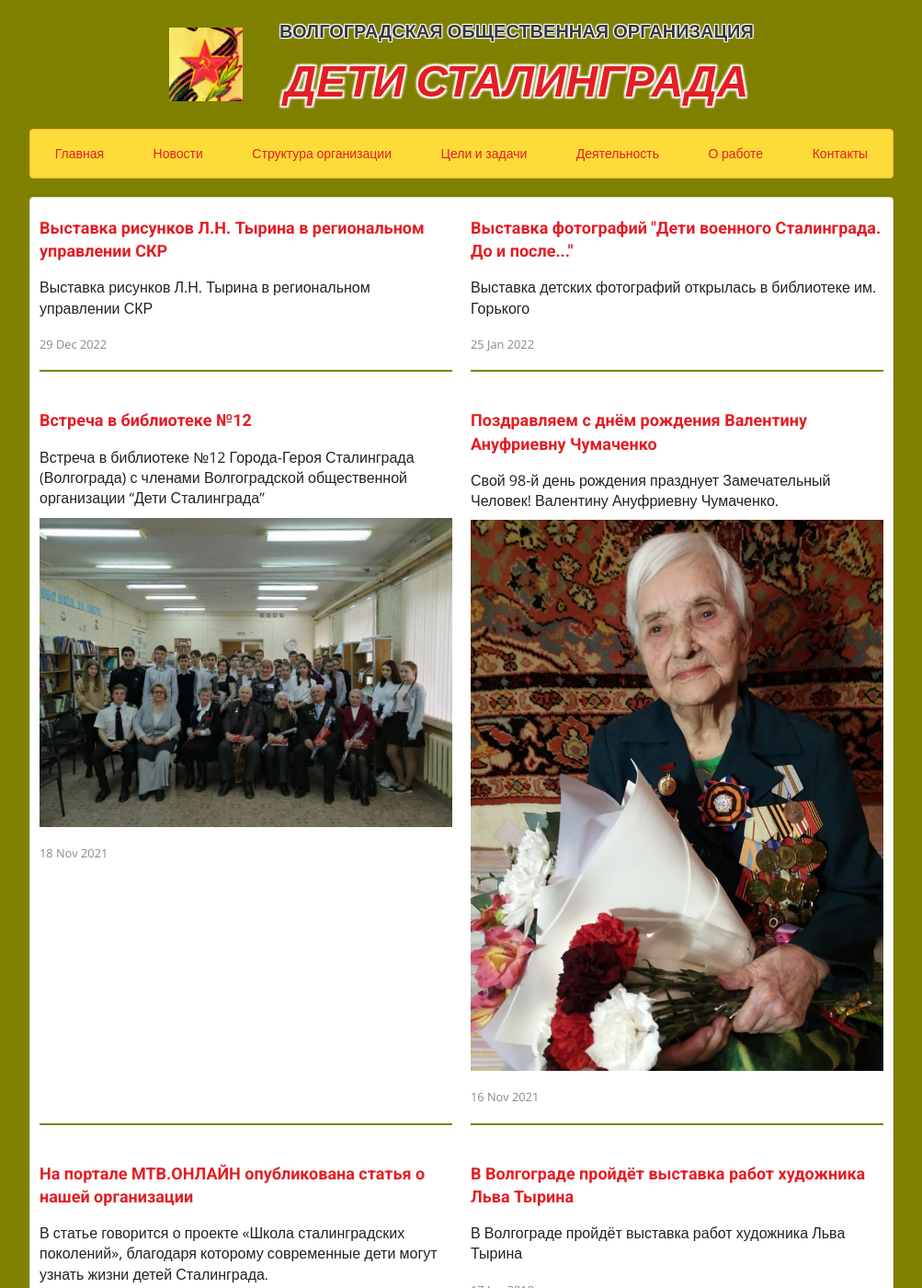
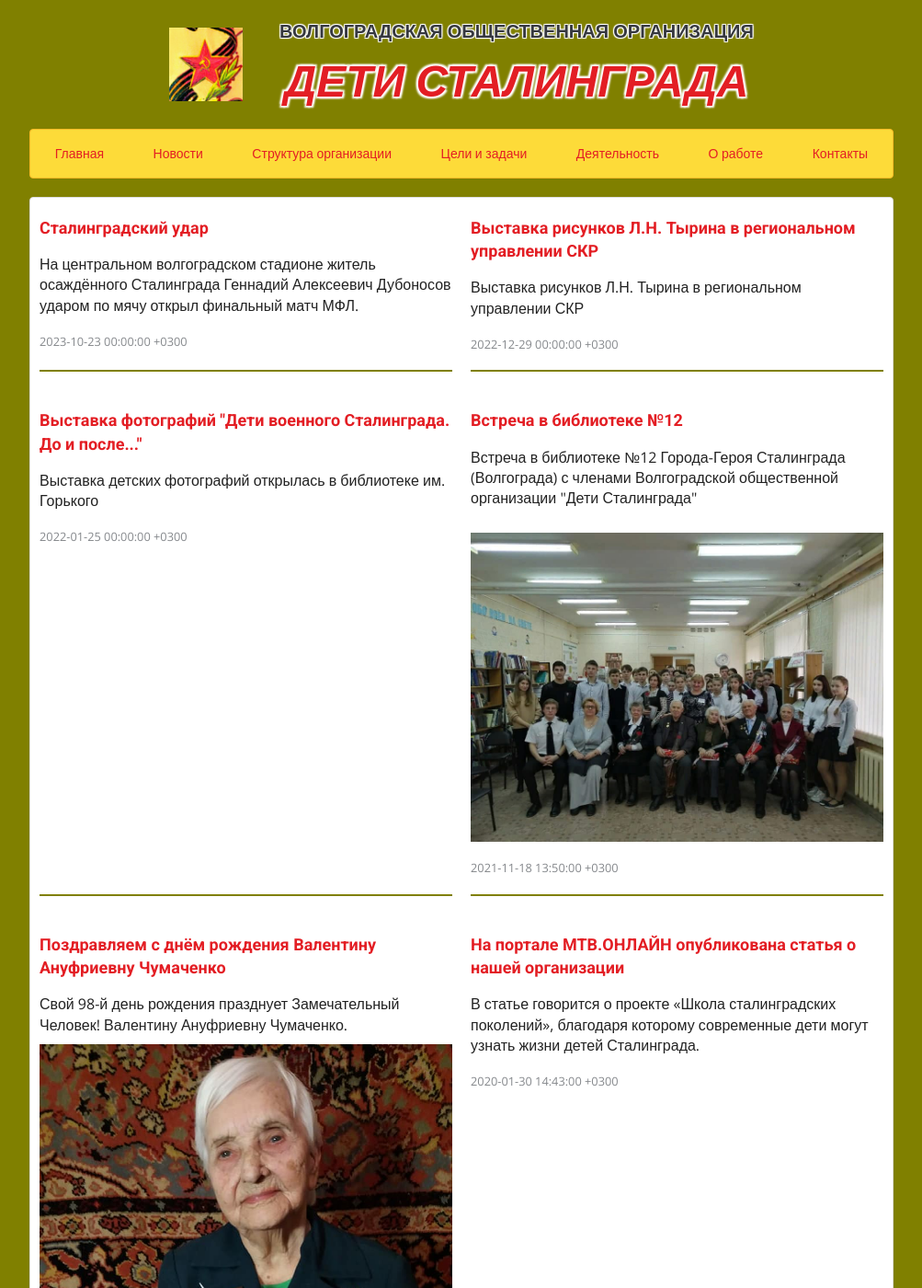
Before and after one commit to detistalingrada/detistalingrada.github.io, a Jekyll site: the page built from news.html, in a window 1280 px wide and 1400 px high. Shown: the whole window at 92% size, without its empty margins (138-1141 px from the left). Built offline with Jekyll 4.4.1, drawn with Linux system fonts in a browser that asks for light colours; nearby versions of some CDN libraries; some of the changed text lies outside the part shown.

Commit message:
Правильный вывод новостей

```diff
--- a/_posts/2023-10-23-stalingradsky-udar.html
+++ b/_posts/2023-10-23-stalingradsky-udar.html
@@ -2,9 +2,9 @@
 title: Сталинградский удар
 date: 2023-10-23 00:00:00 +03:00
 categories:
-- news
+  - news
 layout: post
-excerpt: Сталинградский удар
+excerpt: На центральном волгоградском стадионе житель осаждённого Сталинграда Геннадий Алексеевич Дубоносов ударом по мячу открыл финальный матч МФЛ.
 ---
 
 <p>
--- a/news.html
+++ b/news.html
@@ -4,7 +4,22 @@ layout: default
 ---
 
 <div class="card-deck">
+  {% for post in site.posts %}
   <div class="card">
+    <div class="card-body">
+      <a class="news-link" href="{{ post.url }}">
+        <h5 class="card-title">{{ post.title }}</h5>
+      </a>
+      <p class="card-text">{{ post.excerpt }}</p>
+    </div>
+    <div class="card-footer">
+      <small class="card-date">{{ post.date }}</small>
+    </div>
+  </div>
+  {% endfor %}
+</div>
+
+<!-- <div class="card">
     <div class="card-body">
       <a class="news-link" href="/news/2022/12/29/vistavka-v-skr.html">
         <h5 class="card-title">
@@ -193,4 +208,4 @@ layout: default
       <small class="card-date">01 Feb 2015</small>
     </div>
   </div>
-</div>
+</div> -->
```
